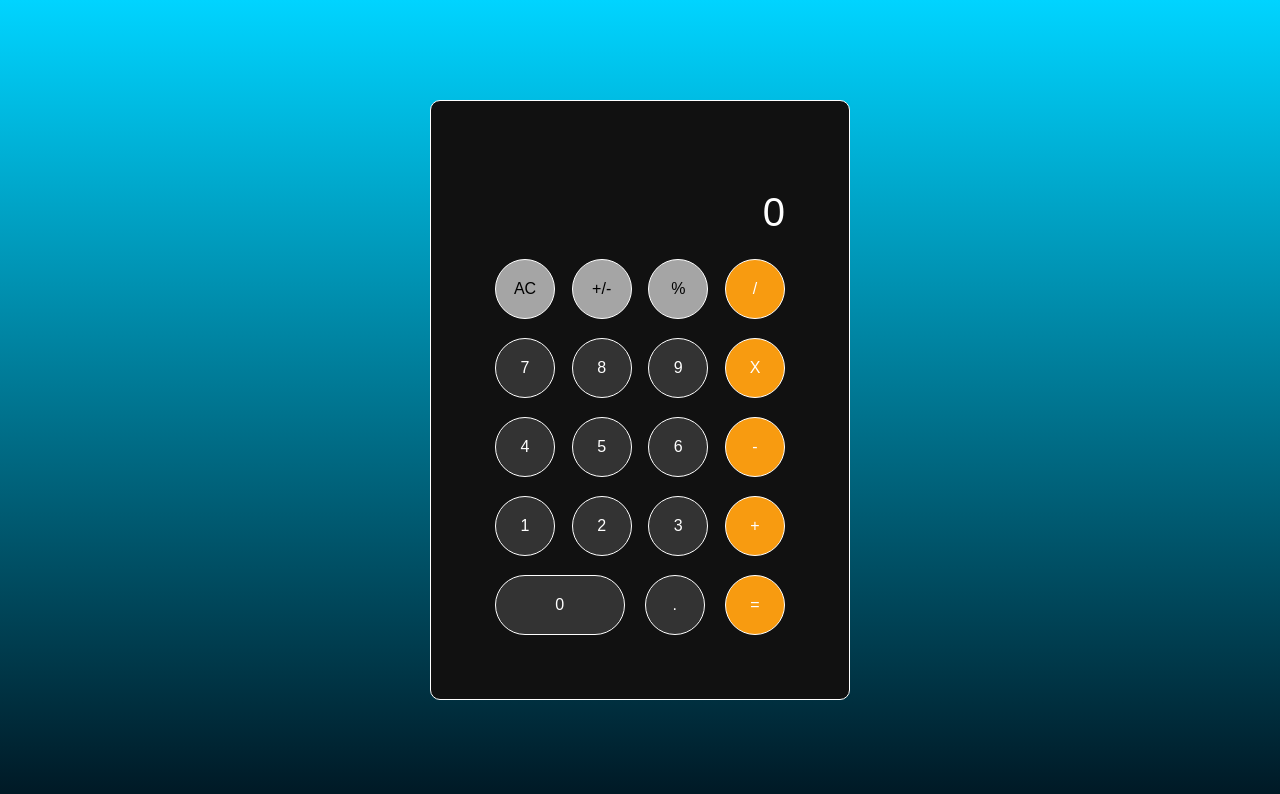
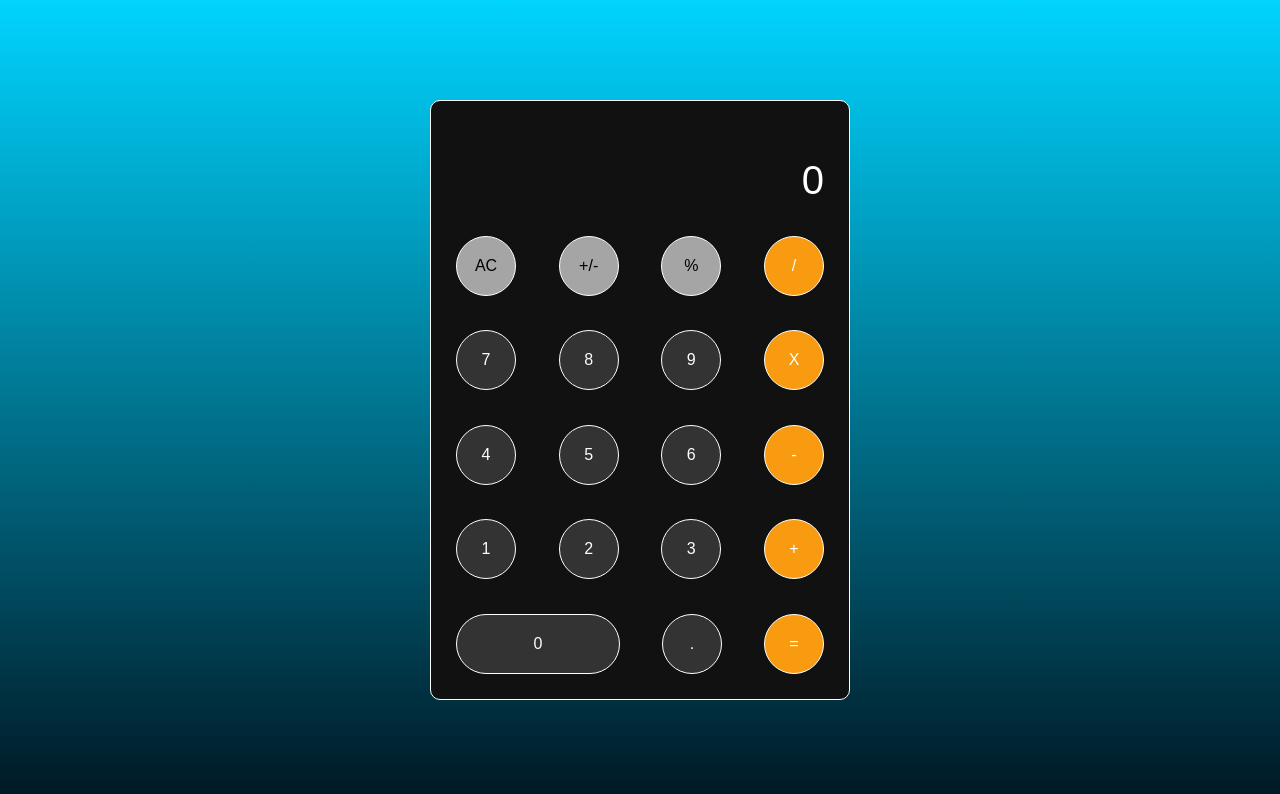
Before and after one commit to alxmelnik/calculator_melnik, a plain HTML site: page index.html in a window 1280 px wide. Drawn offline with Linux system fonts and the light colour scheme.

Commit message:
верстка

```diff
--- a/calculator.css
+++ b/calculator.css
@@ -11,7 +11,7 @@
   min-height: 75%;
 
   margin: 0 auto;
-  padding: 5% 5%;
+  padding: 25px;
   border: 1px solid #fff;
   border-radius: 10px;
 }
```
